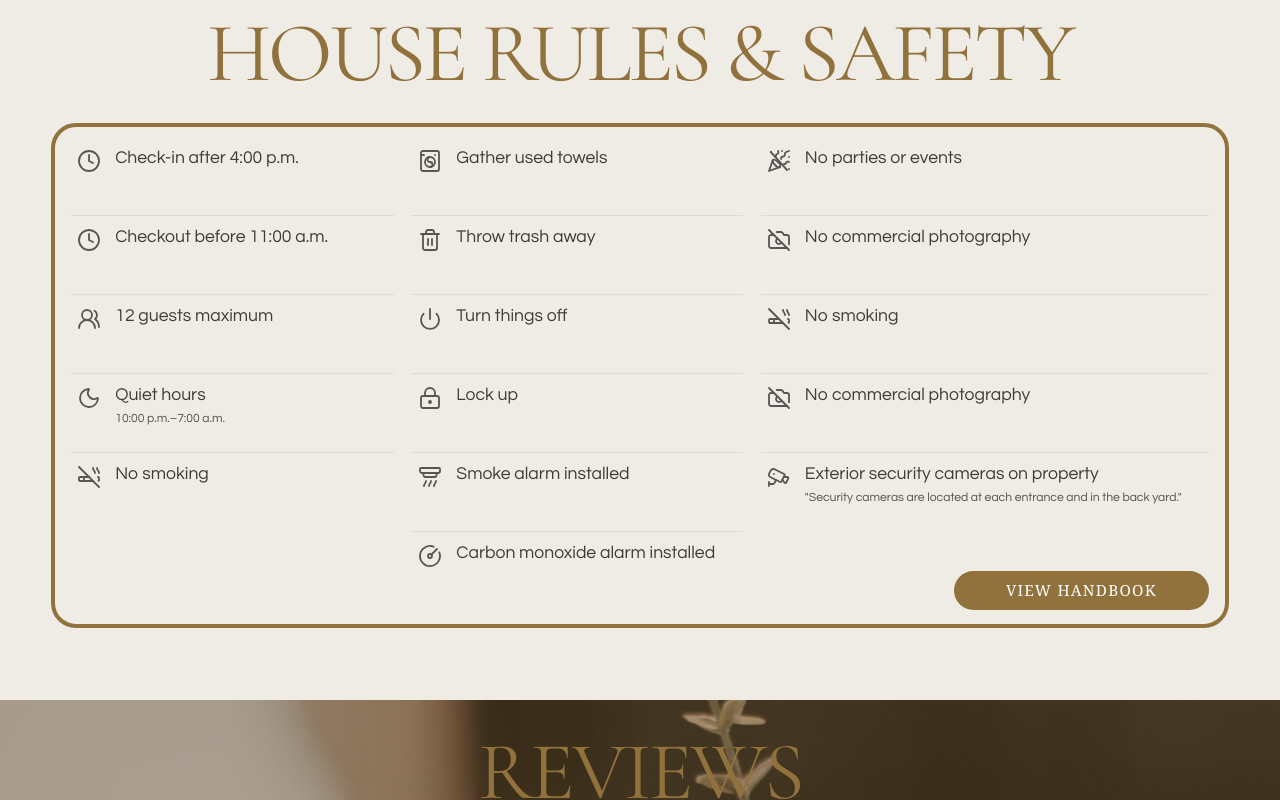
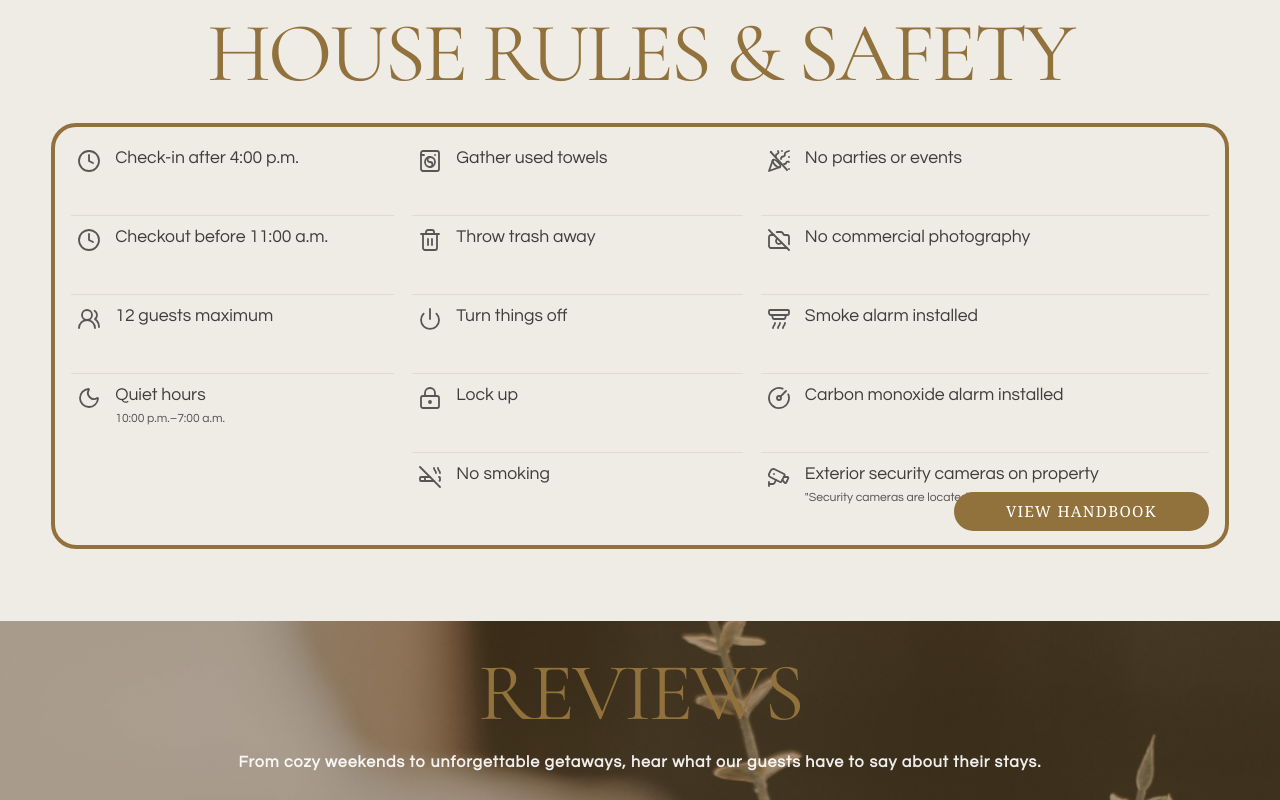
Before and after one commit to Fauxbear95/tuer-accomodations, a React (Vite) app: page / in a window 1280 px wide. Shown: the part 11200-12000 px from the top of the page. Built offline with nearby package versions, Linux system fonts and the light colour scheme.

Commit message:
Remove duplicate house rules and reorder entries

```diff
--- a/src/data/rulesData.js
+++ b/src/data/rulesData.js
@@ -16,10 +16,6 @@ export const rulesColumns = [
       icon: 'moon',
       title: 'Quiet hours',
       detail: '10:00 p.m.–7:00 a.m.',
-    },
-    {
-      icon: 'no-smoking',
-      title: 'No smoking',
     },
   ],
 
@@ -41,12 +37,8 @@ export const rulesColumns = [
       title: 'Lock up',
     },
     {
-      icon: 'smoke-alarm',
-      title: 'Smoke alarm installed',
-    },
-    {
-      icon: 'co-alarm',
-      title: 'Carbon monoxide alarm installed',
+      icon: 'no-smoking',
+      title: 'No smoking',
     },
   ],
 
@@ -61,12 +53,12 @@ export const rulesColumns = [
       title: 'No commercial photography',
     },
     {
-      icon: 'no-smoking',
-      title: 'No smoking',
+      icon: 'smoke-alarm',
+      title: 'Smoke alarm installed',
     },
     {
-      icon: 'camera-off',
-      title: 'No commercial photography',
+      icon: 'co-alarm',
+      title: 'Carbon monoxide alarm installed',
     },
     {
       icon: 'security-camera',
```
